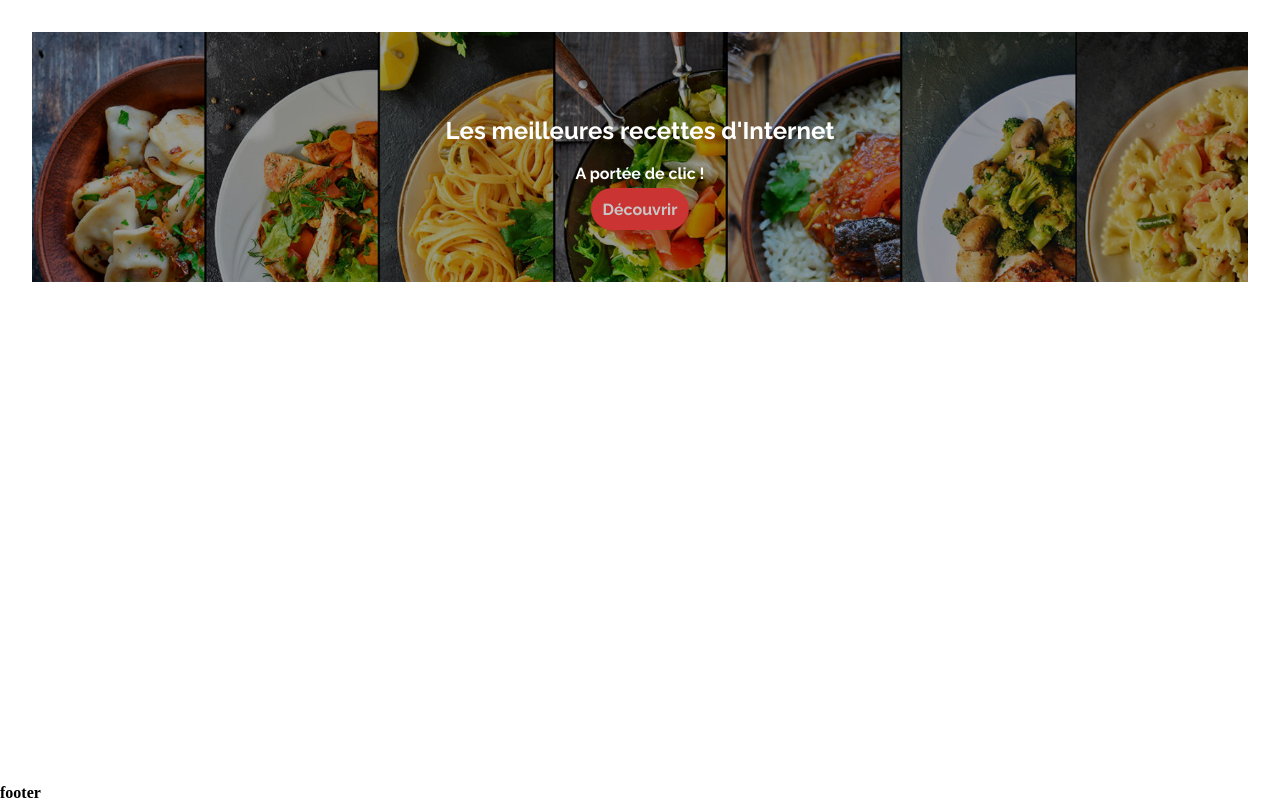
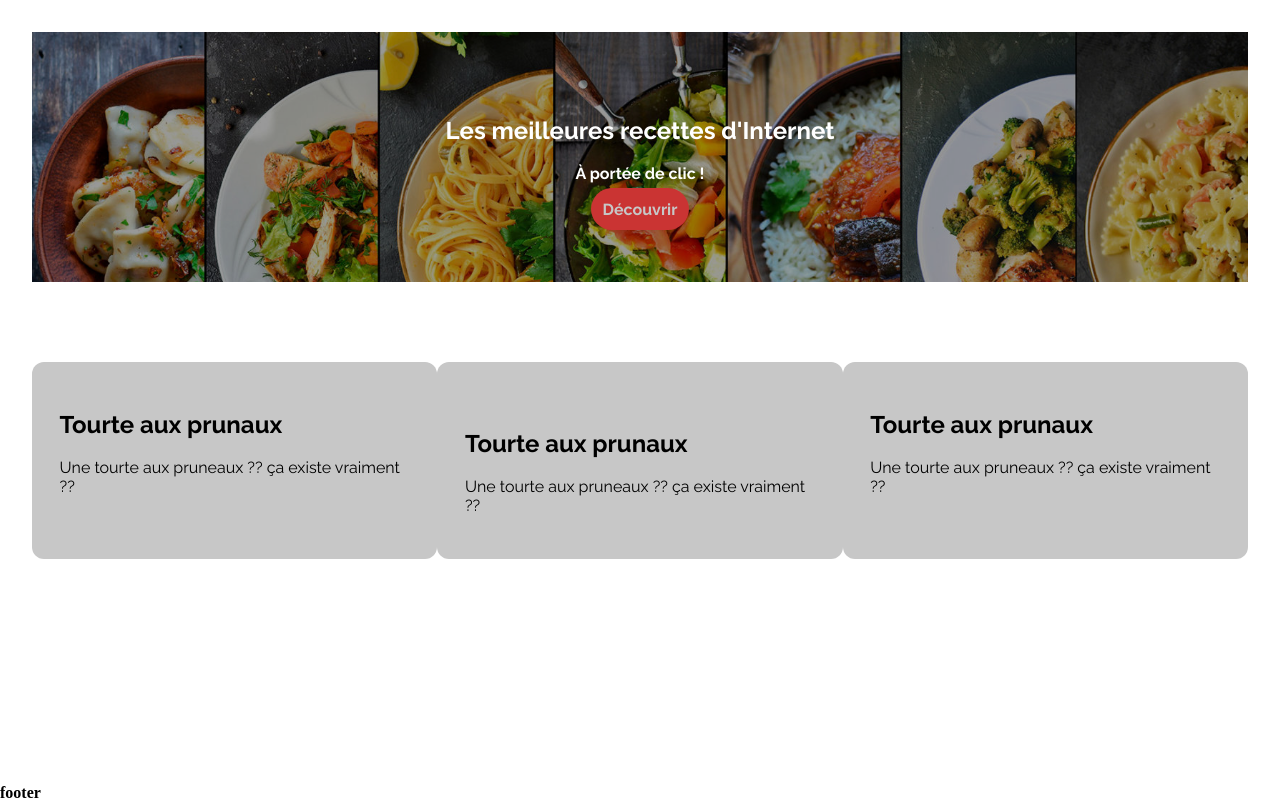
Before and after one commit to Kaboufl/dmPHP, a PHP site: page / in a window 1280 px wide. Shown: the part 80-882 px from the top of the page. Run offline with PHP 8.4, Linux system fonts and the light colour scheme; data that the repository does not hold is empty.

Commit message:
WIP requetes SQL via php et leur intégration en HTML

```diff
--- a/data/assets/css/index.css
+++ b/data/assets/css/index.css
@@ -55,3 +55,25 @@ section {
     text-decoration: none;
     color: var(--bg);
 }
+
+.recipeSampleWrapper
+{
+    width: 100%;
+    height: fit-content;
+
+    margin-top: 5rem;
+
+    display: flex;
+    flex-direction: row;
+    justify-content: space-around;
+}
+
+.cardSample
+{
+    padding: 1.725rem;
+
+    background-color: var(--bg);
+    border-radius: 0.75rem;
+
+    font-family: 'Raleway', 'sans-serif';
+}
--- a/data/index.php
+++ b/data/index.php
@@ -26,6 +26,12 @@ switch ($request) {
     case '/checkSQL' :
         require __DIR__ . '/views/mySQL.php';
         break;
+    case '/setSQL' :
+        require __DIR__ . '/views/SETmySQL.php';
+        break;
+    case '/insertSQL' :
+        require __DIR__ . '/views/insertRecipe.php';
+        break;
     default:
         http_response_code(404);
         require __DIR__ . '/views/404.php';
--- a/data/views/index.php
+++ b/data/views/index.php
@@ -2,8 +2,38 @@
     <div class="hero-banner">
         <div>
             <h1>Les meilleures recettes d'Internet</h1>
-            <p>A portée de clic !</p>
+            <p>À portée de clic !</p>
             <a href="/">Découvrir</a>
         </div>
     </div>
+    <div class="recipeSampleWrapper">
+        <!-- Tranche de code pour récupérer les 3 premières entrées de la table "recipe"
+        <?php
+            include(__DIR__ . '/mySQL.php');
+
+            $samples = $mysqli->query("SELECT * FROM recipe LIMIT 3");
+
+            foreach ($samples as $sample) {
+                var_dump($sample['category_id']);
+                echo '<br>';
+            }
+        ?> -->
+        <div class="cardSample">
+            <h1>Tourte aux prunaux</h1>
+            <p>Une tourte aux pruneaux ?? ça existe vraiment ??</p>
+        </div>
+        <div class="cardSample">
+            <div>
+                <img src="" alt="">
+            </div>
+            <div>
+                <h1>Tourte aux prunaux</h1>
+                <p>Une tourte aux pruneaux ?? ça existe vraiment ??</p>
+            </div>
+        </div>
+        <div class="cardSample">
+            <h1>Tourte aux prunaux</h1>
+            <p>Une tourte aux pruneaux ?? ça existe vraiment ??</p>
+        </div>
+    </div>
 </section>
--- a/data/views/mySQL.php
+++ b/data/views/mySQL.php
@@ -6,21 +6,7 @@ $db = 'db-MamaMia';
 
 $mysqli = new mysqli($host, $user, $password, $db);
 
-$result = $mysqli->query("SELECT * FROM recipe WHERE id='1'");
-// $result = $mysqli->query("CREATE TABLE `db-MamaMia`.`recipe` (
-//                                                 `id` INT NOT NULL,
-//                                                 `name` VARCHAR(45) NULL,
-//                                                 `description` VARCHAR(255) NULL,
-//                                                 `category_id` INT NULL,
-//                                                 `steps` LONGTEXT NULL,
-//                                                 `duration` INT NULL,
-//                                                 `recipecol` VARCHAR(45) NULL,
-//                                                 PRIMARY KEY (`id`),
-//                                                 UNIQUE INDEX `id_UNIQUE` (`id` ASC) VISIBLE);"
-//         );
-$row = $result->fetch_assoc();
-echo $row['name'];
-echo '<br>';
-var_dump($row);
+//$result = $mysqli->query("SELECT * FROM recipe");
+
 
 ?>
--- a/docker-compose.yml
+++ b/docker-compose.yml
@@ -32,6 +32,8 @@ services:
       MYSQL_DATABASE: db-MamaMia
       MYSQL_USER: myuser
       MYSQL_PASSWORD: monpassword
+    volumes:
+      - DBSTATE:/var/lib/mysql
     ports:
       - 3306:3306
     networks:
@@ -40,3 +42,6 @@ services:
 networks:
   internal:
     driver: bridge
+
+volumes:
+  DBSTATE:
```
Also changed, not shown: data/views/SETmySQL.php (added, +27 -0 lines), data/views/insertRecipe.php (added, +31 -0 lines).
